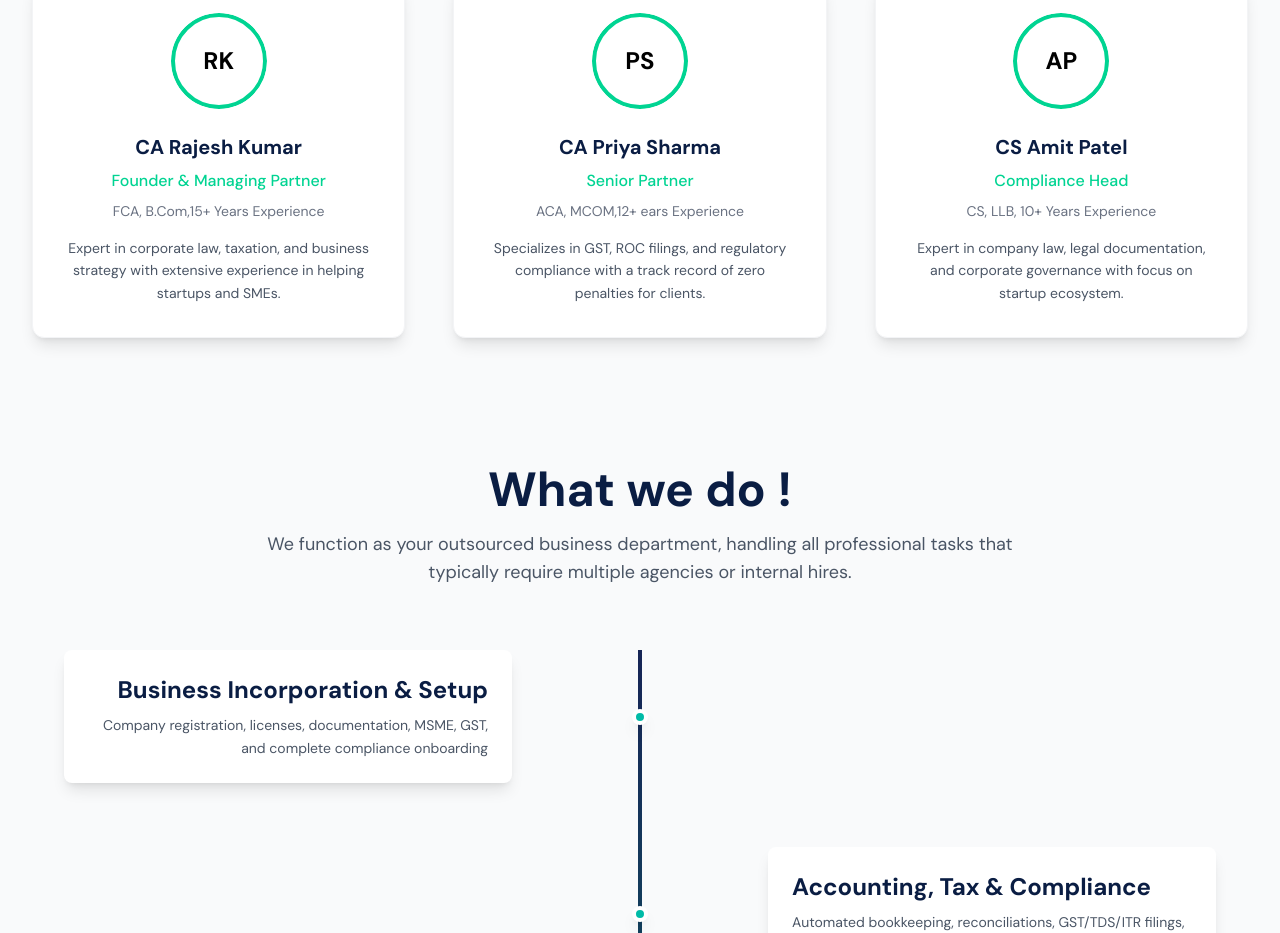
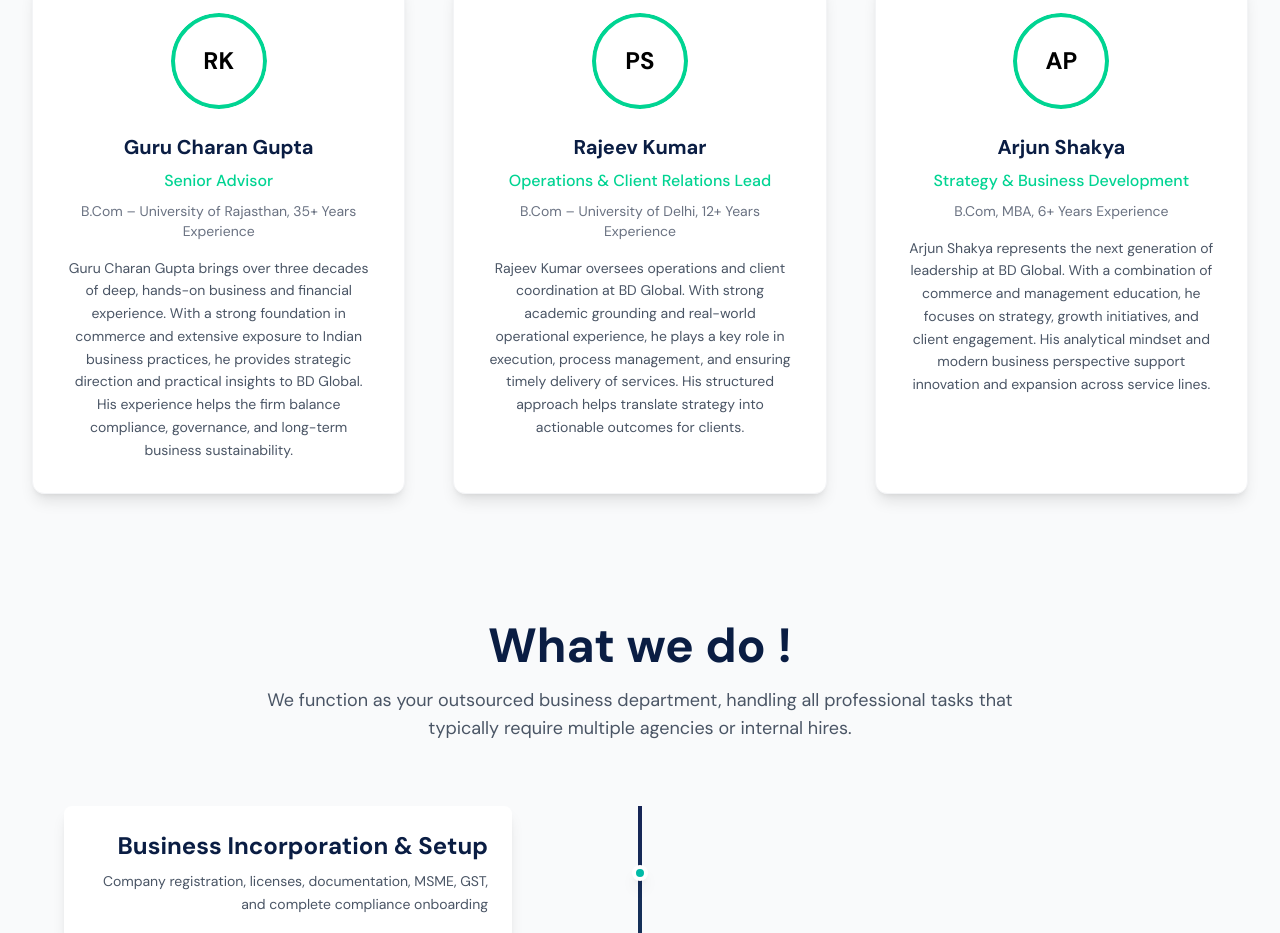
Before and after one commit to ayush80942/BD-Global-Website, a React (Vite) app: page /about-us in a window 1280 px wide. Shown: the part 2480-3413 px from the top of the page. Built offline with nearby package versions, Linux system fonts and the light colour scheme.

Commit message:
Fixed leadership team.

```diff
--- a/src/components/AboutUs/Leadership.jsx
+++ b/src/components/AboutUs/Leadership.jsx
@@ -4,24 +4,24 @@
   const leaders = [
     {
       id: 1,
-      name: "CA Rajesh Kumar",
-      designation: "Founder & Managing Partner",
-      experience: "FCA, B.Com,15+ Years Experience",
-      description: "Expert in corporate law, taxation, and business strategy with extensive experience in helping startups and SMEs."
+      name: "Guru Charan Gupta",
+      designation: "Senior Advisor",
+      experience: "B.Com – University of Rajasthan, 35+ Years Experience",
+      description: "Guru Charan Gupta brings over three decades of deep, hands-on business and financial experience. With a strong foundation in commerce and extensive exposure to Indian business practices, he provides strategic direction and practical insights to BD Global. His experience helps the firm balance compliance, governance, and long-term business sustainability."
     },
     {
       id: 2,
-      name: "CA Priya Sharma",
-      designation: "Senior Partner",
-      experience: "ACA, MCOM,12+ ears Experience",
-      description: "Specializes in GST, ROC filings, and regulatory compliance with a track record of zero penalties for clients."
+      name: "Rajeev Kumar",
+      designation: "Operations & Client Relations Lead",
+      experience: "B.Com – University of Delhi, 12+ Years Experience",
+      description: "Rajeev Kumar oversees operations and client coordination at BD Global. With strong academic grounding and real-world operational experience, he plays a key role in execution, process management, and ensuring timely delivery of services. His structured approach helps translate strategy into actionable outcomes for clients."
     },
     {
       id: 3,
-      name: "CS Amit Patel",
-      designation: "Compliance Head",
-      experience: "CS, LLB, 10+ Years Experience",
-      description: "Expert in company law, legal documentation, and corporate governance with focus on startup ecosystem."
+      name: "Arjun Shakya",
+      designation: "Strategy & Business Development",
+      experience: "B.Com, MBA, 6+ Years Experience",
+      description: "Arjun Shakya represents the next generation of leadership at BD Global. With a combination of commerce and management education, he focuses on strategy, growth initiatives, and client engagement. His analytical mindset and modern business perspective support innovation and expansion across service lines."
     }
   ];
 
```
